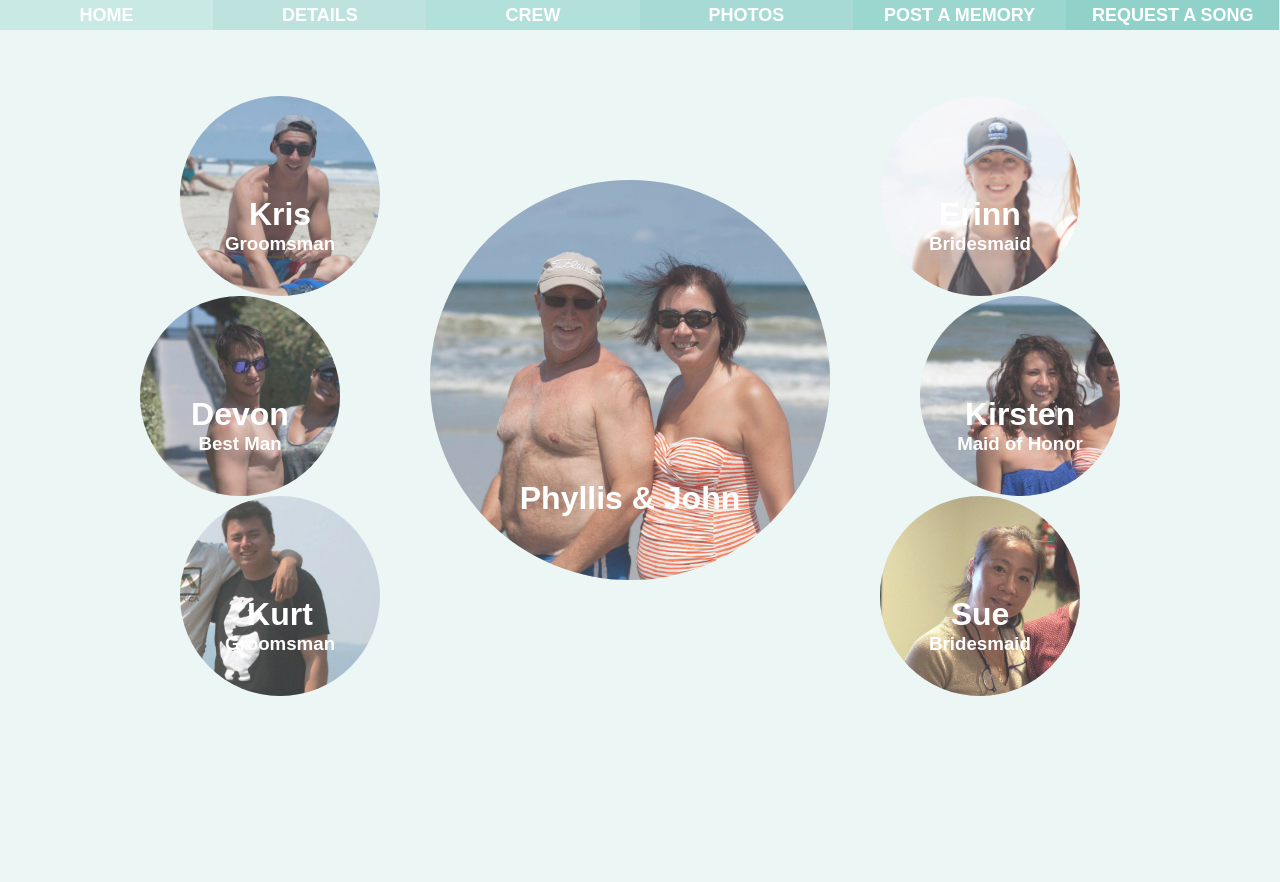
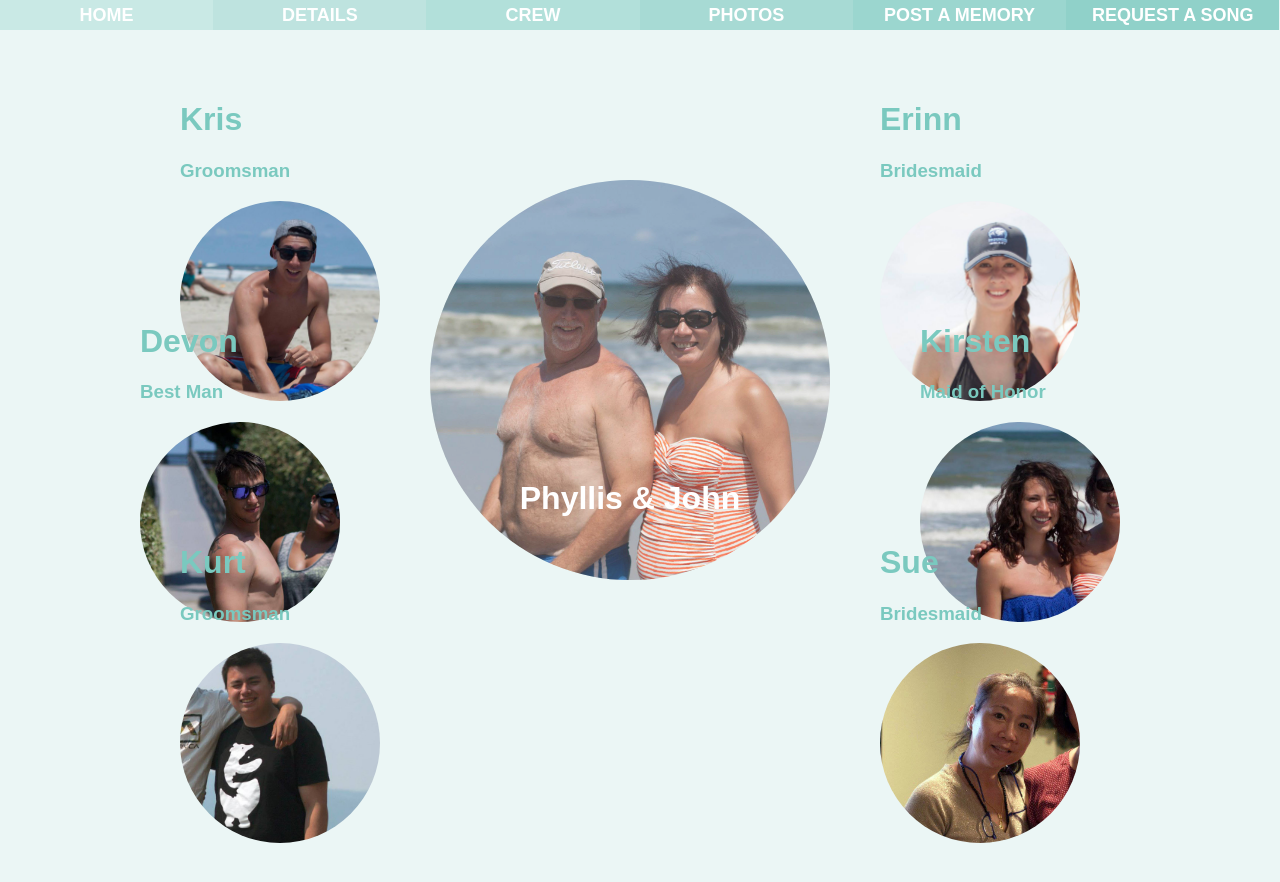
Before and after one commit to phyllisandjohn/phyllisandjohn.github.io, a Jekyll site: the page crew/index.html, which Jekyll copies as it is, in a window 1280 px wide. Shown: the top 882 px of the page. Built offline with Jekyll 4.4.1, drawn with Linux system fonts in a browser that asks for light colours.

Commit message:
Update index.html

```diff
--- a/crew/index.html
+++ b/crew/index.html
@@ -23,19 +23,19 @@
 	<div class="supporting groom">
 		<ul>
 			<li class="supporting-1">
-				<div class="details">
+				<div id="details">
 					<h1>Kris</h1><h3>Groomsman</h3>
 			     	</div>
 				<img src="/assets/kris.jpg">
 			</li>
 			<li class="supporting-2">
-				<div class="details">
+				<div id="details">
 					<h1>Devon</h1><h3>Best Man</h3>
 			     	</div>
 				<img src="/assets/devon.jpg">
 			</li>
 			<li class="supporting-3">
-				<div class="details">
+				<div id="details">
 					<h1>Kurt</h1><h3>Groomsman</h3>
 			     	</div>
 				<img src="/assets/kurt.jpg">
@@ -53,19 +53,19 @@
 	<div class="supporting bride">
 		<ul>
 			<li class="supporting-1">
-				<div class="details">
+				<div id="details">
 					<h1>Erinn</h1><h3>Bridesmaid</h3>
 			     	</div>
 				<img src="/assets/erin.jpg">
 			</li>
 			<li class="supporting-2">
-				<div class="details">
+				<div id="details">
 					<h1>Kirsten</h1><h3>Maid of Honor</h3>
 			     	</div>
 				<img src="/assets/kirsten.jpg">
 			</li>
 			<li class="supporting-3">
-				<div class="details">
+				<div id="details">
 					<h1>Sue</h1><h3>Bridesmaid</h3>
 			     	</div>
 				<img src="/assets/sue.jpg">
```
